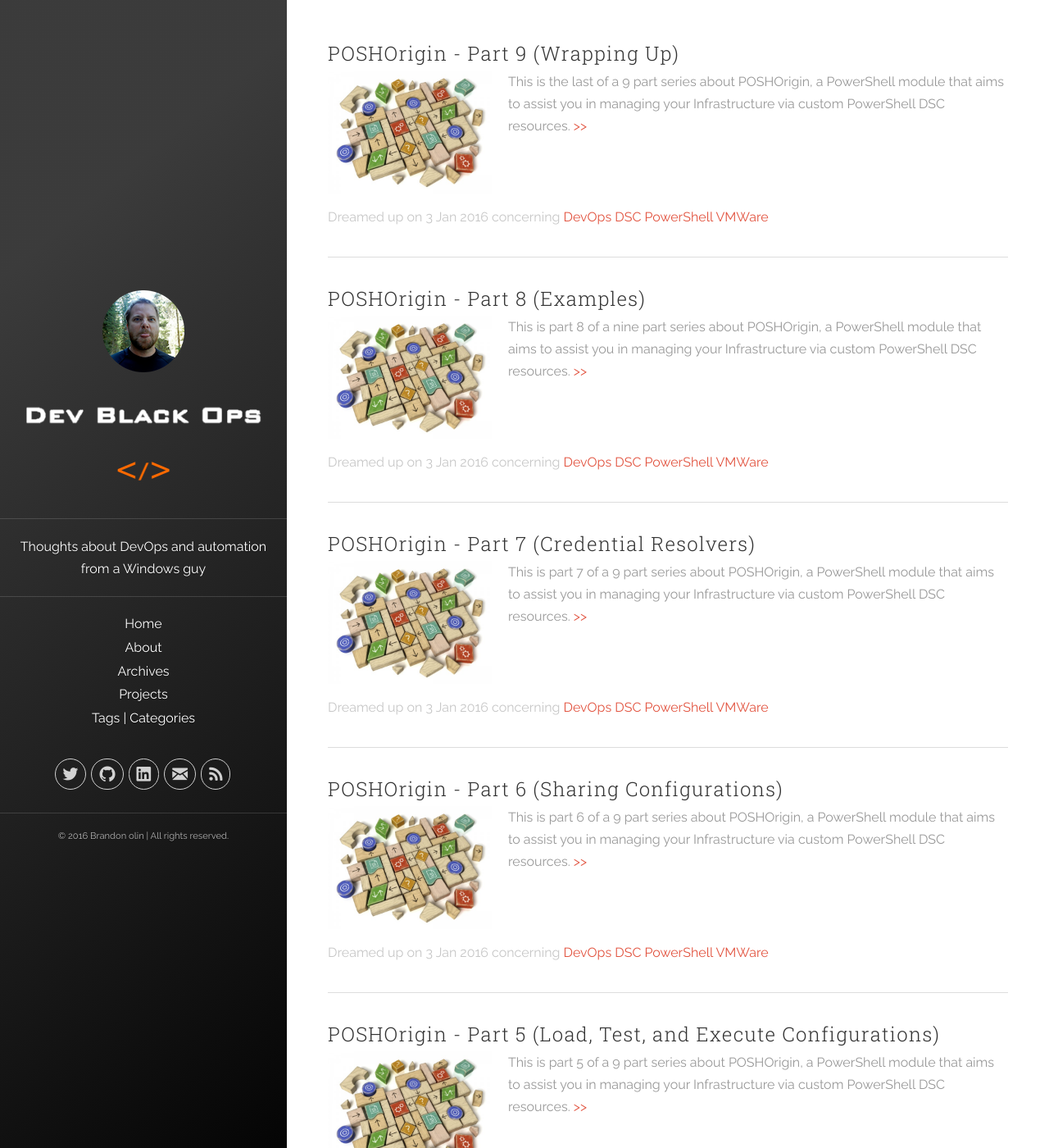
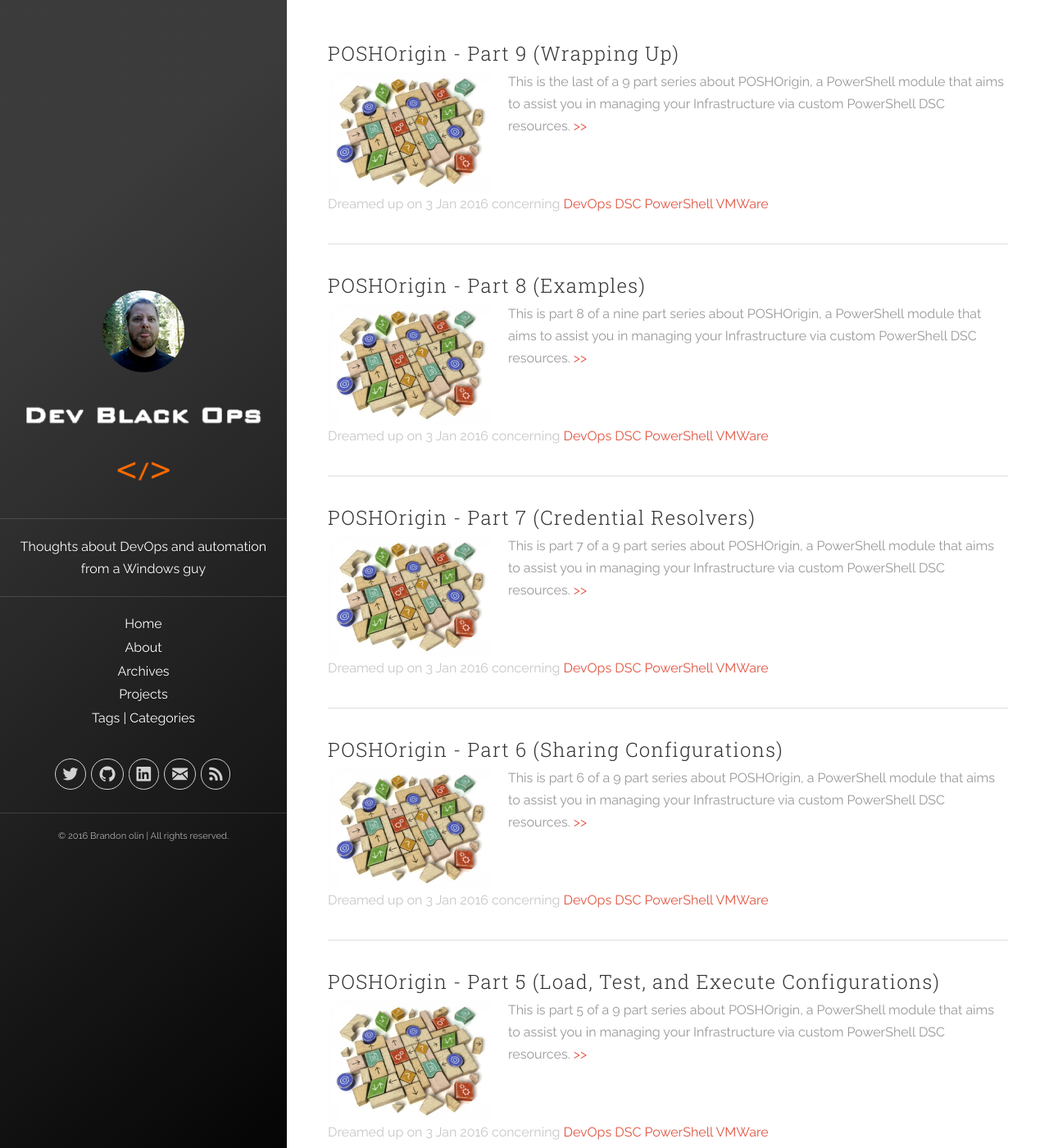
Before and after one commit to devblackops/devblackops.github.io, a Jekyll site: the page built from index.html, in a window 1280 px wide and 1400 px high. Shown: the whole window at 82% size. Built offline with Jekyll 4.4.1, drawn with Linux system fonts in a browser that asks for light colours; nearby versions of some CDN libraries; the list of posts is cut into pages by our own code.

Commit message:
Fix post image thumbnail padding

```diff
--- a/css/main.css
+++ b/css/main.css
@@ -115,7 +115,7 @@
 
 .post-image-thumbnail {
   float: left;
-  margin-bottom: 1em;
+  /*margin-bottom: 1em;*/
   margin-right: 20px;
   max-height: 150px;
   max-width: 400px;
```
